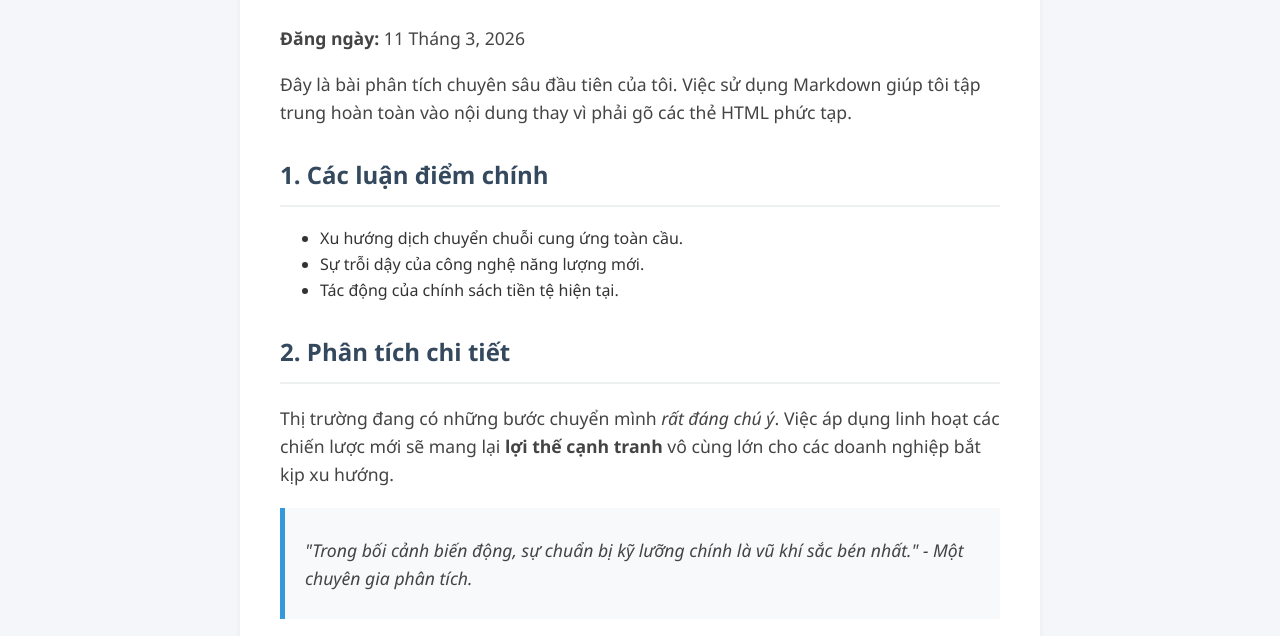
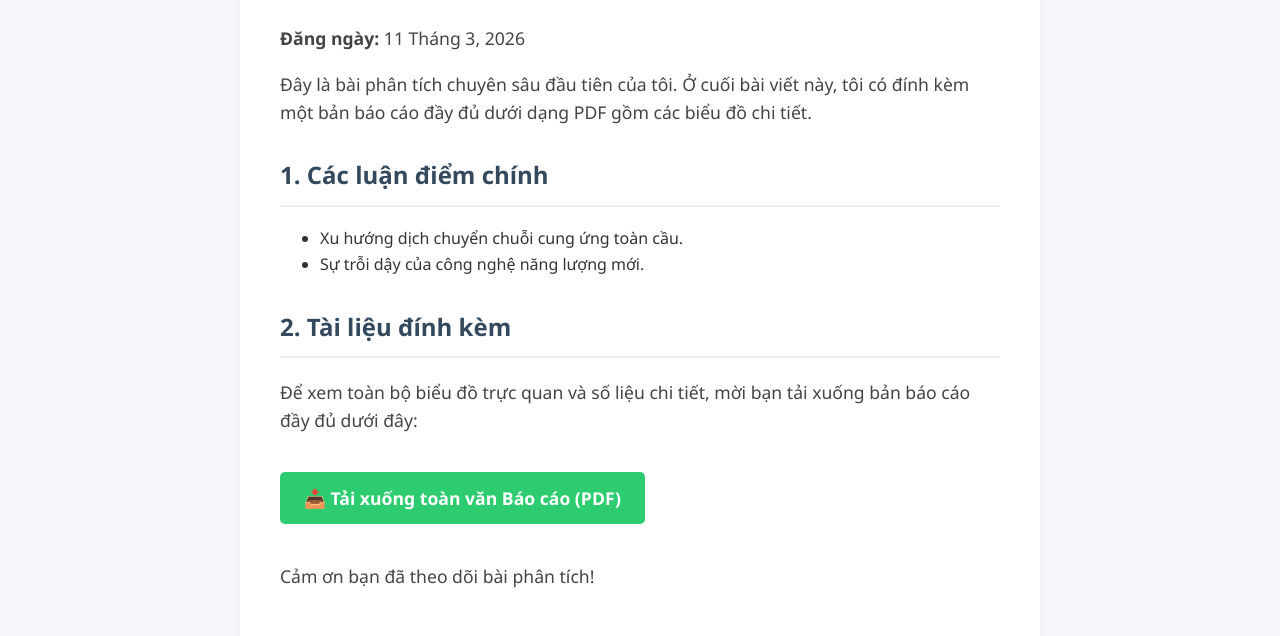
Before and after one commit to vantruong0212/goc-phan-tich, a plain HTML site: page bai-viet-1.html in a window 1280 px wide. Shown: the part 308-944 px from the top of the page. Drawn offline with nearby package versions, Linux system fonts and the light colour scheme.

Commit message:
Add files via upload

```diff
--- a/bai-viet-1.html
+++ b/bai-viet-1.html
@@ -8,7 +8,6 @@
     <script src="https://cdn.jsdelivr.net/npm/marked/marked.min.js"></script>
 
     <style>
-        /* CSS dùng chung để đồng bộ giao diện */
         body { font-family: 'Segoe UI', Tahoma, Geneva, Verdana, sans-serif; line-height: 1.6; margin: 0; padding: 0; background-color: #f4f6f9; color: #333; }
         header { background-color: #1a252f; color: #ffffff; padding: 2rem 0; text-align: center; }
         header h1 { margin: 0; font-size: 2.5rem; }
@@ -19,24 +18,27 @@
         .container { max-width: 800px; margin: 30px auto; padding: 0 20px; }
         footer { text-align: center; padding: 20px; background-color: #1a252f; color: #ffffff; margin-top: 40px; }
 
-        /* CSS trang trí riêng cho phần nội dung bài viết */
-        .article-content {
-            background: #ffffff;
-            padding: 40px;
-            border-radius: 8px;
-            box-shadow: 0 4px 6px rgba(0,0,0,0.05);
-        }
-
-        /* Chỉnh sửa kiểu dáng cho các thẻ HTML được tạo ra từ Markdown */
+        .article-content { background: #ffffff; padding: 40px; border-radius: 8px; box-shadow: 0 4px 6px rgba(0,0,0,0.05); }
         .article-content h1 { color: #2c3e50; font-size: 2.2rem; margin-top: 0;}
         .article-content h2 { color: #34495e; border-bottom: 2px solid #ecf0f1; padding-bottom: 10px; margin-top: 30px;}
         .article-content p { font-size: 1.1rem; color: #444; }
-        .article-content blockquote {
-            border-left: 5px solid #3498db;
-            margin: 20px 0;
-            padding: 10px 20px;
-            background-color: #f8f9fa;
-            font-style: italic;
+        .article-content blockquote { border-left: 5px solid #3498db; margin: 20px 0; padding: 10px 20px; background-color: #f8f9fa; font-style: italic; }
+
+        /* MỚI THÊM: Mã trang trí cho nút tải xuống */
+        .download-btn {
+            display: inline-block;
+            background-color: #2ecc71; /* Màu xanh lá cây nổi bật */
+            color: white !important;
+            padding: 12px 24px;
+            text-decoration: none;
+            border-radius: 5px;
+            font-weight: bold;
+            margin-top: 20px;
+            margin-bottom: 20px;
+            transition: background-color 0.3s;
+        }
+        .download-btn:hover {
+            background-color: #27ae60; /* Đổi màu xanh đậm hơn khi di chuột */
         }
     </style>
 </head>
@@ -51,8 +53,7 @@
     </header>
 
     <div class="container">
-        <article id="hien-thi-bai-viet" class="article-content">
-            </article>
+        <article id="hien-thi-bai-viet" class="article-content"></article>
     </div>
 
     <footer>
@@ -64,27 +65,23 @@
 
 **Đăng ngày:** 11 Tháng 3, 2026
 
-Đây là bài phân tích chuyên sâu đầu tiên của tôi. Việc sử dụng Markdown giúp tôi tập trung hoàn toàn vào nội dung thay vì phải gõ các thẻ HTML phức tạp.
+Đây là bài phân tích chuyên sâu đầu tiên của tôi. Ở cuối bài viết này, tôi có đính kèm một bản báo cáo đầy đủ dưới dạng PDF gồm các biểu đồ chi tiết.
 
 ## 1. Các luận điểm chính
 * Xu hướng dịch chuyển chuỗi cung ứng toàn cầu.
 * Sự trỗi dậy của công nghệ năng lượng mới.
-* Tác động của chính sách tiền tệ hiện tại.
 
-## 2. Phân tích chi tiết
+## 2. Tài liệu đính kèm
 
-Thị trường đang có những bước chuyển mình *rất đáng chú ý*. Việc áp dụng linh hoạt các chiến lược mới sẽ mang lại **lợi thế cạnh tranh** vô cùng lớn cho các doanh nghiệp bắt kịp xu hướng.
+Để xem toàn bộ biểu đồ trực quan và số liệu chi tiết, mời bạn tải xuống bản báo cáo đầy đủ dưới đây:
 
-> "Trong bối cảnh biến động, sự chuẩn bị kỹ lưỡng chính là vũ khí sắc bén nhất." - Một chuyên gia phân tích.
+<a href="bao-cao-quy-1.pdf" download class="download-btn">📥 Tải xuống toàn văn Báo cáo (PDF)</a>
 
-Cảm ơn bạn đã đọc bài viết này!
+Cảm ơn bạn đã theo dõi bài phân tích!
     </textarea>
 
     <script>
-        // Lấy nội dung chữ thuần (Markdown) mà bạn vừa viết ở trên
         var vanBanThuan = document.getElementById('noi-dung-markdown').value;
-
-        // Dùng thư viện Marked để dịch sang HTML và lấp vào khu vực hiển thị
         document.getElementById('hien-thi-bai-viet').innerHTML = marked.parse(vanBanThuan);
     </script>
 
```
